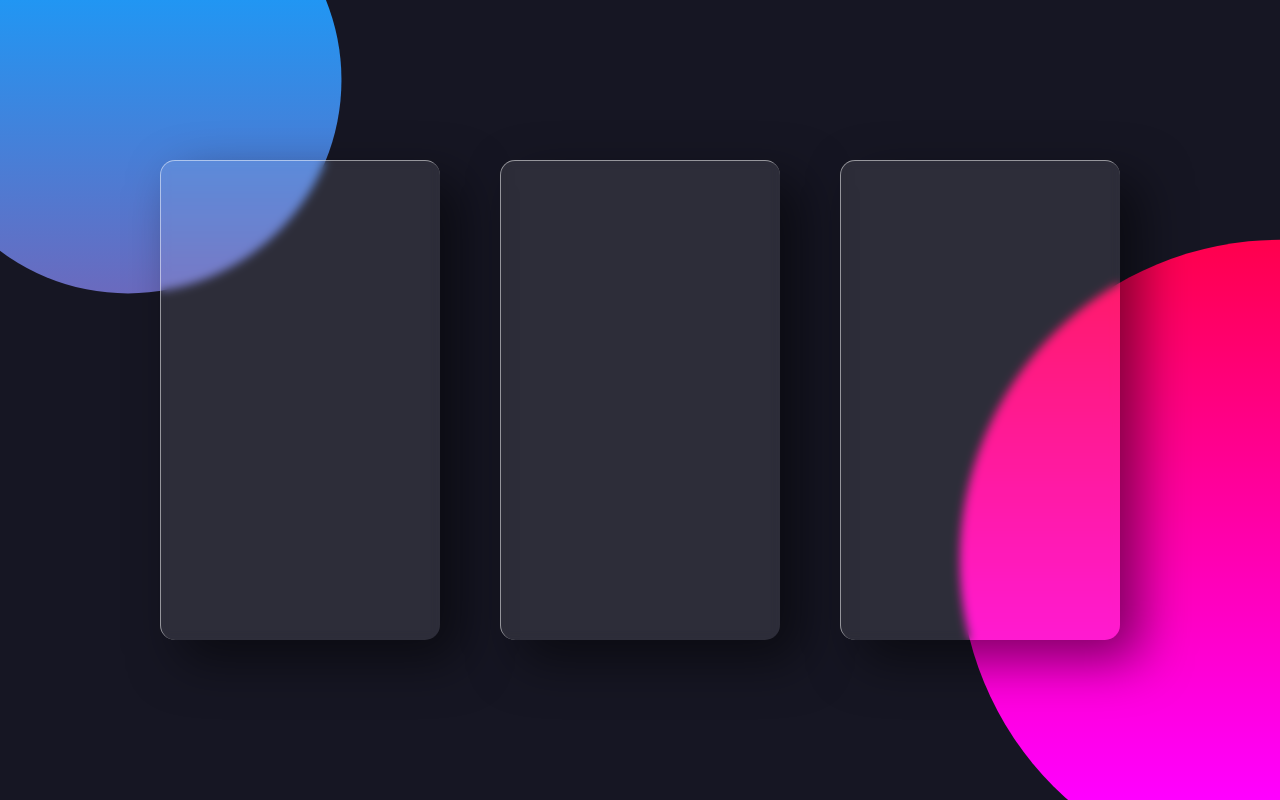
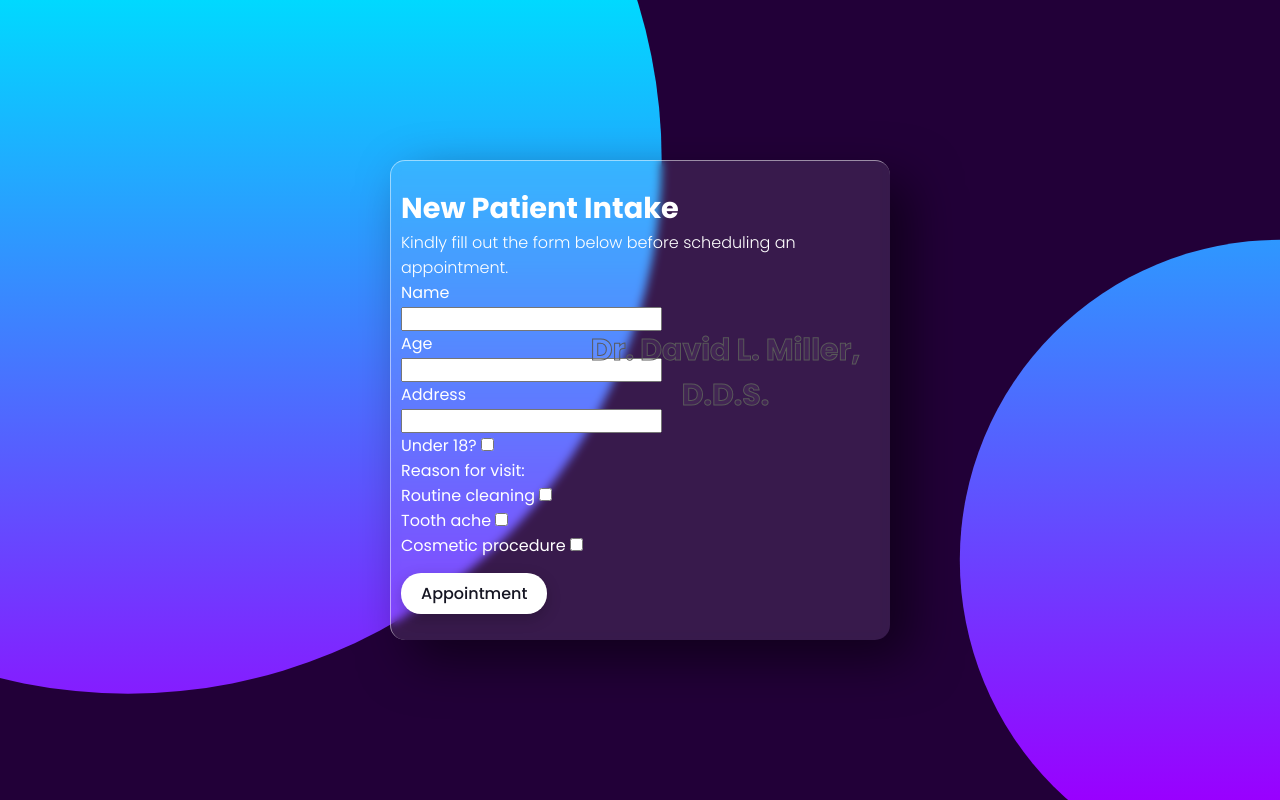
Before and after one commit to techonomics69/landing-page-dentist, a website: page index.html in a window 1280 px wide. Drawn offline with Linux system fonts and the light colour scheme.

Commit message:
slimmed down to one card, added form changed h2 background text to be more present in foreground, may go back to original

```diff
--- a/index.html
+++ b/index.html
@@ -11,36 +11,52 @@
     <div class="container">
         <div class="card">
             <div class="content">
-                <h2>01</h2>
-                <h3>Card One</h3>
-                <p>Lorem ipsum dolor sit, amet consectetur adipisicing elit. Aut molestias incidunt nobis magnam? Rem deleniti quis blanditiis nulla, aliquam eos ea iste reprehenderit praesentium, facere doloremque nihil aspernatur asperiores impedit!</p>
-                <a href="#">Read more</a>
-            </div>
-        </div>
-        <div class="card">
-            <div class="content">
-                <h2>02</h2>
-                <h3>Card Two</h3>
-                <p>Lorem ipsum dolor sit, amet consectetur adipisicing elit. Aut molestias incidunt nobis magnam? Rem deleniti quis blanditiis nulla, aliquam eos ea iste reprehenderit praesentium, facere doloremque nihil aspernatur asperiores impedit!</p>
-                <a href="#">Read more</a>
-            </div>
-        </div>
-        <div class="card">
-            <div class="content">
-                <h2>03</h2>
-                <h3>Card Three</h3>
-                <p>Lorem ipsum dolor sit, amet consectetur adipisicing elit. Aut molestias incidunt nobis magnam? Rem deleniti quis blanditiis nulla, aliquam eos ea iste reprehenderit praesentium, facere doloremque nihil aspernatur asperiores impedit!</p>
-                <a href="#">Read more</a>
+                <form>
+                    <h2>Dr. David L. Miller, <br>
+                        D.D.S.
+                    </h2>
+                    <h3>New Patient Intake</h3>
+                    <p>Kindly fill out the form below before scheduling an appointment.</p>
+                    <label>Name</label>
+                    <br>
+                    <input>
+                    <br>
+                    <label>Age</label>
+                    <br>
+                    <input>
+                    <br>
+                    <label>Address</label>
+                    <br>
+                    <input>
+                    <br>
+                    <div class="checkbox">
+                        <label>Under 18?</label>
+                        <input type="checkbox">
+                        <br>
+                        <label>Reason for visit:</label>
+                        <br>
+                        <label>Routine cleaning</label>
+                        <input type="checkbox">
+                        <br>
+                        <label>Tooth ache</label>
+                        <input type="checkbox">
+                        <br>
+                        <label>Cosmetic procedure</label>
+                        <input type="checkbox">
+                        <br>
+                        <a href="#">Appointment</a>
+                    </div>
+                </form>
             </div>
         </div>
     </div>
 <script type="text/javascript" src="vanilla-tilt.js"></script>
 <script>
     VanillaTilt.init(document.querySelectorAll(".card"), {
-		max: 25,
-		speed: 400,
+		max: 5,
+		speed: 700,
         glare: true,
-        "max-glare": 1,
+        "max-glare": .5,
 	});
 </script>
 </body>
--- a/style.css
+++ b/style.css
@@ -12,7 +12,7 @@ body {
     justify-content: center;
     align-items: center;
     min-height: 100vh;
-    background: #161623;
+    background: #220038;
 }
 
 body::before {
@@ -22,9 +22,10 @@ body::before {
     left: 0;
     width: 100%;
     height: 100%;
-    background: linear-gradient(#F00, #F0F);
+    background: linear-gradient(#00d9ff, #9900ff);
     clip-path: circle(30% at right 70%);
 }
+
 body::after {
     content: '';
     position: absolute;
@@ -32,8 +33,8 @@ body::after {
     left: 0;
     width: 100%;
     height: 100%;
-    background: linear-gradient(#2196F3, #E91E63);
-    clip-path: circle(20% at 10% 10%);
+    background: linear-gradient(#00d9ff, #9900ff);
+    clip-path: circle(50% at 10% 20%);
 }
 
 .container {
@@ -48,7 +49,7 @@ body::after {
 
 .container .card {
     position: relative;
-    width: 280px;
+    width: 500px;
     height: 480px;
     margin: 30px;
     box-shadow: 20px 20px 50px rgba(0, 0, 0, .5);
@@ -58,30 +59,37 @@ body::after {
     display: flex;
     justify-content: center;
     align-items: center;
-    border-top: 1px solid rgba(255, 255, 255, .5) ;
-    border-left: 1px solid rgba(255, 255, 255, .5) ;
+    border-top: 1px solid rgba(255, 255, 255, .5);
+    border-left: 1px solid rgba(255, 255, 255, .5);
     backdrop-filter: blur(5px);
 }
 
-.container .card .content {
-    padding: 20px;
-    text-align: center;
-    transform: translateY(100px);
-    opacity: 0;
-    transition: .5s;
+.container .card .content form {
+    margin: 10px;
+    display: inline-block;
+    text-align: left;
+    color: #FFF;
 }
 
-.container .card:hover .content{
-    transform: translateY(0px);
-    opacity: 1;
+.container .card .content form .checkbox {
+    /* border: solid 1px orange; */
+    justify-content: left;
+    width: 50%;
+}
+
+.container .card .content form .checkbox input {
+    justify-content: right;
 }
 
 .container .card .content h2 {
     position: absolute;
-    top: -80px;
+    text-align: center;
+    top: 167px;
     right: 30px;
-    font-size: 8em;
+    font-size: 30px;
     color: rgba(255, 255, 255, .05);
+    -webkit-text-stroke-width: 1px;
+    -webkit-text-stroke-color: rgb(90, 90, 90);
     pointer-events: none;
 }
 
```
